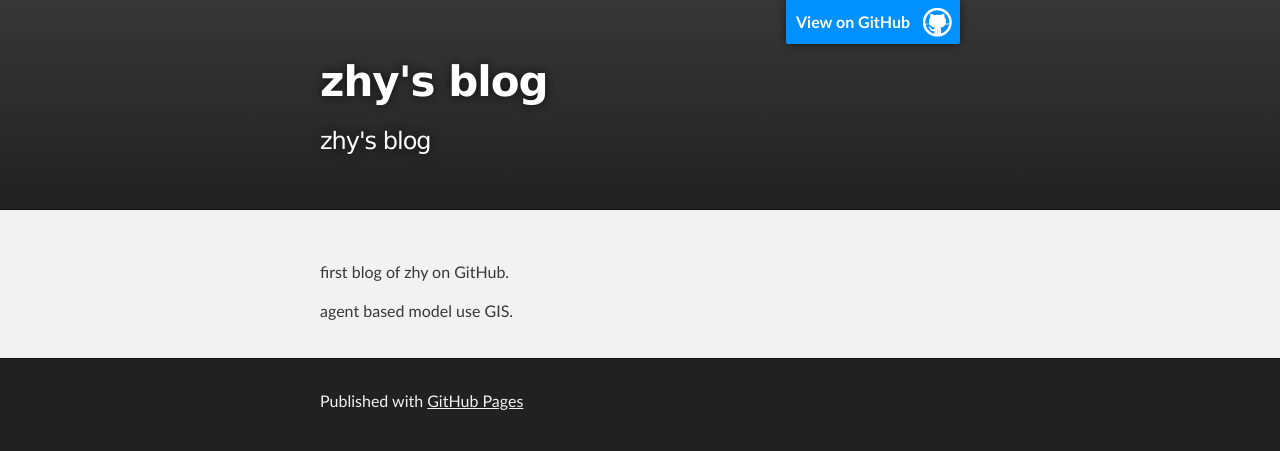
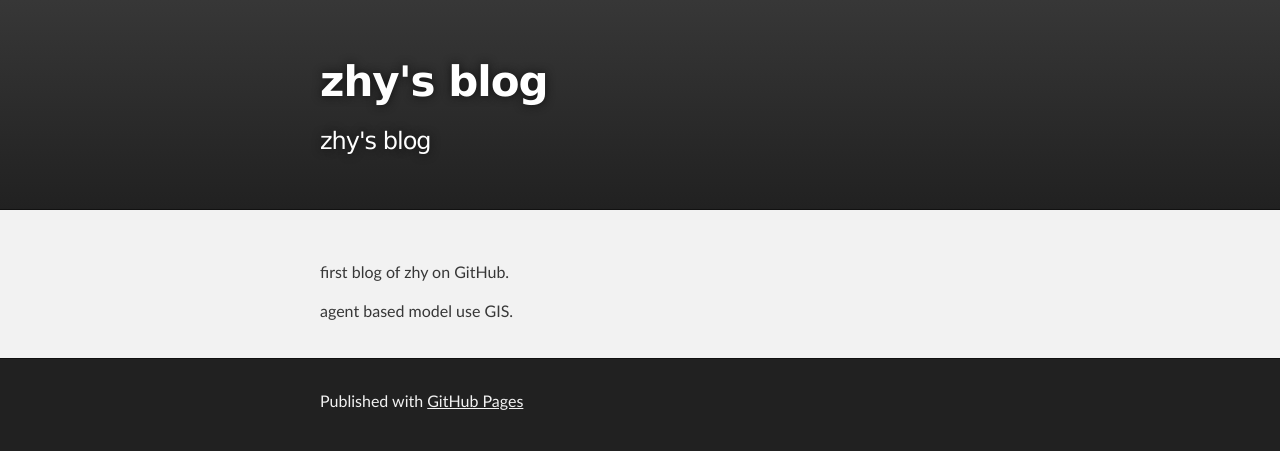
Before and after one commit to yyzhy/yyzhy.github.io, a plain HTML site: page index.html in a window 1280 px wide. Drawn offline with Linux system fonts and the light colour scheme.

Commit message:
delete link view on GiuHub

```diff
--- a/index.html
+++ b/index.html
@@ -16,7 +16,6 @@
     <!-- HEADER -->
     <div id="header_wrap" class="outer">
         <header class="inner">
-          <a id="forkme_banner" href="https://github.com/yyzhy">View on GitHub</a>
 
           <h1 id="project_title">zhy&#39;s blog</h1>
           <h2 id="project_tagline">zhy&#39;s blog</h2>
```
